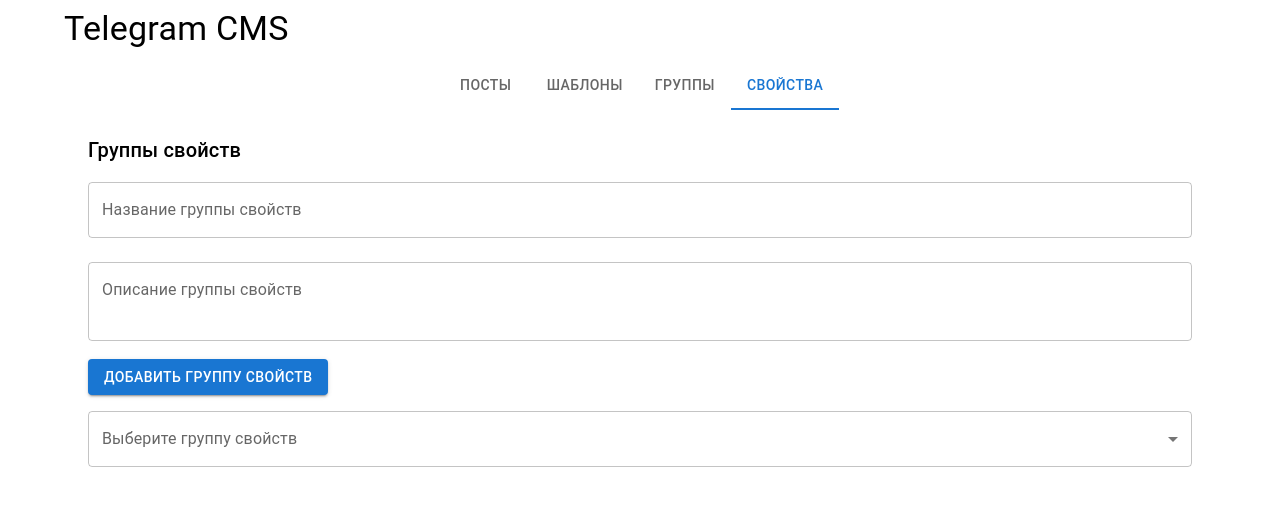
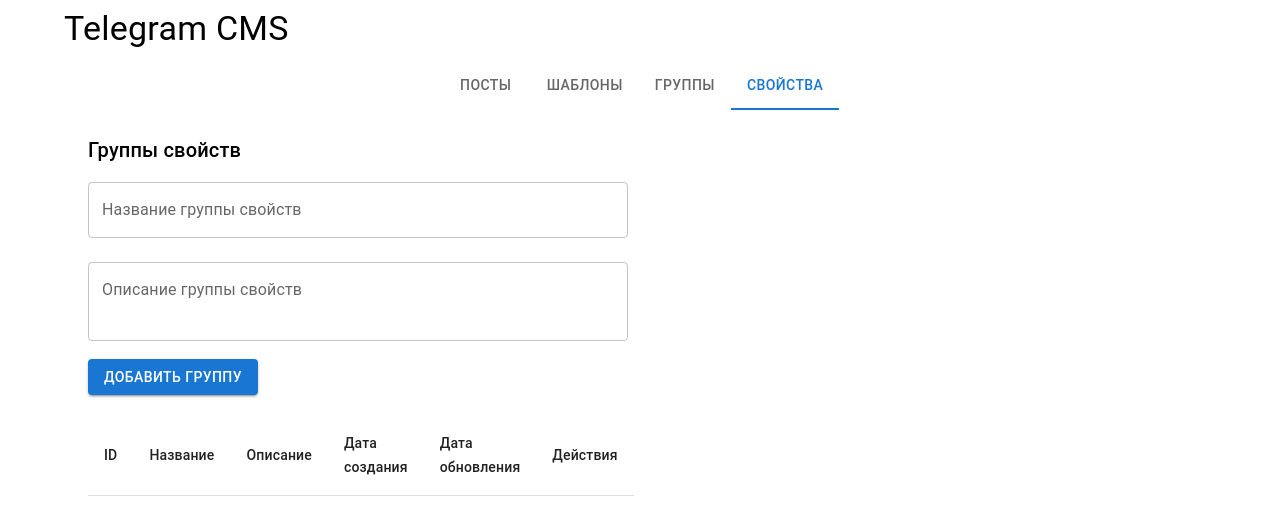
Before and after one commit to winter-hour/tg_cms2, a React (Vite) app: page / in a window 1280 px wide. Both pictures are taken after a click on the tab "СВОЙСТВА". Shown: the top 512 px of the page. Built offline with nearby package versions, Linux system fonts and the light colour scheme.

Commit message:
Переработана вкладка Свойства: разделение на список групп и управление свойствами

```diff
--- a/src/App.jsx
+++ b/src/App.jsx
@@ -22,6 +22,7 @@
   InputLabel,
   Checkbox,
   FormControlLabel,
+  Grid,
 } from '@mui/material';
 
 function TabPanel(props) {
@@ -74,6 +75,7 @@
 
   // Состояние для групп свойств
   const [propertyGroups, setPropertyGroups] = useState([]);
+  const [selectedPropertyGroupId, setSelectedPropertyGroupId] = useState('');
   const [newPropertyGroupName, setNewPropertyGroupName] = useState('');
   const [newPropertyGroupDescription, setNewPropertyGroupDescription] = useState('');
   const [editPropertyGroup, setEditPropertyGroup] = useState(null);
@@ -82,7 +84,6 @@
 
   // Состояние для значений свойств
   const [propertyValues, setPropertyValues] = useState([]);
-  const [selectedPropertyGroupId, setSelectedPropertyGroupId] = useState('');
   const [newPropertyName, setNewPropertyName] = useState('');
   const [newValueType, setNewValueType] = useState('text');
   const [newPropertyValue, setNewPropertyValue] = useState('');
@@ -820,8 +821,11 @@
 
       {/* Вкладка Свойства */}
       <TabPanel value={tabValue} index={3}>
+        <Grid container spacing={3}>
+          {/* Левая часть: Группы свойств */}
+          <Grid item xs={6}>
+            <Typography variant="h6">Группы свойств</Typography>
             <div style={{ marginBottom: '20px' }}>
-          <Typography variant="h6">Группы свойств</Typography>
               <TextField
                 label="Название группы свойств"
                 value={newPropertyGroupName}
@@ -839,30 +843,69 @@
                 rows={2}
               />
               <Button variant="contained" onClick={handleAddPropertyGroup} style={{ marginTop: '10px' }}>
-            Добавить группу свойств
+                Добавить группу
               </Button>
-          <FormControl fullWidth margin="normal">
-            <InputLabel>Выберите группу свойств</InputLabel>
-            <Select
-              value={selectedPropertyGroupId}
-              onChange={(e) => {
-                setSelectedPropertyGroupId(e.target.value);
-                fetchPropertyValues(e.target.value);
+            </div>
+
+            <Table>
+              <TableHead>
+                <TableRow>
+                  <TableCell>ID</TableCell>
+                  <TableCell>Название</TableCell>
+                  <TableCell>Описание</TableCell>
+                  <TableCell>Дата создания</TableCell>
+                  <TableCell>Дата обновления</TableCell>
+                  <TableCell>Действия</TableCell>
+                </TableRow>
+              </TableHead>
+              <TableBody>
+                {propertyGroups.map((group) => (
+                  <TableRow
+                    key={group.id}
+                    onClick={() => setSelectedPropertyGroupId(group.id)}
+                    selected={selectedPropertyGroupId === group.id}
+                    hover
+                    style={{ cursor: 'pointer' }}
+                  >
+                    <TableCell>{group.id}</TableCell>
+                    <TableCell>{group.group_name}</TableCell>
+                    <TableCell>{group.group_description || '-'}</TableCell>
+                    <TableCell>{group.created_at}</TableCell>
+                    <TableCell>{group.updated_at}</TableCell>
+                    <TableCell>
+                      <Button
+                        variant="outlined"
+                        color="primary"
+                        onClick={(e) => {
+                          e.stopPropagation();
+                          handleEditPropertyGroup(group);
+                        }}
+                        style={{ marginRight: '10px' }}
+                      >
+                        Редактировать
+                      </Button>
+                      <Button
+                        variant="outlined"
+                        color="error"
+                        onClick={(e) => {
+                          e.stopPropagation();
+                          handleDeletePropertyGroup(group.id);
                         }}
                       >
-              <MenuItem value="">Выберите группу</MenuItem>
-              {propertyGroups.map((group) => (
-                <MenuItem key={group.id} value={group.id}>
-                  {group.group_name}
-                </MenuItem>
+                        Удалить
+                      </Button>
+                    </TableCell>
+                  </TableRow>
                 ))}
-            </Select>
-          </FormControl>
-        </div>
+              </TableBody>
+            </Table>
+          </Grid>
 
+          {/* Правая часть: Значения свойств */}
+          <Grid item xs={6}>
             {selectedPropertyGroupId && (
-          <div>
-            <Typography variant="h6">Значения свойств</Typography>
+              <Box>
+                <Typography variant="h6">Свойства группы: {propertyGroups.find(g => g.id === selectedPropertyGroupId)?.group_name}</Typography>
                 <div style={{ marginBottom: '20px' }}>
                   <TextField
                     label="Название свойства"
@@ -934,8 +977,10 @@
                     ))}
                   </TableBody>
                 </Table>
-          </div>
+              </Box>
             )}
+          </Grid>
+        </Grid>
       </TabPanel>
 
       {/* Диалог редактирования поста */}
```
Also changed, not shown: 1 other file (tests, documents, lock files or other folders). Lines whose indentation alone changed are shown as unchanged.
